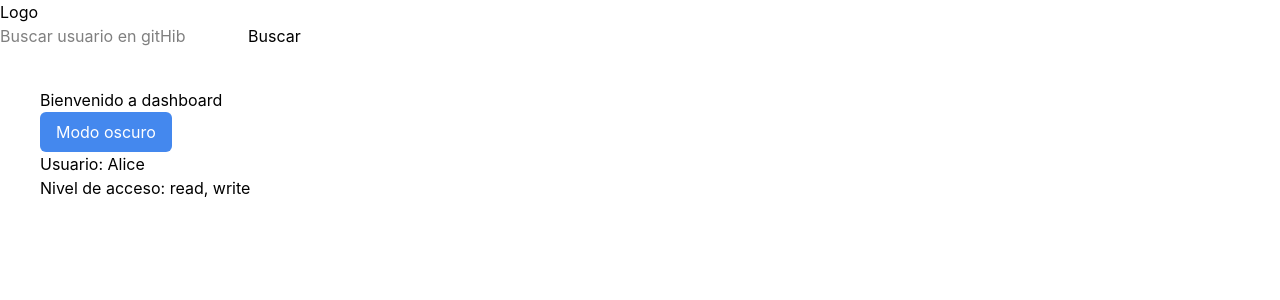
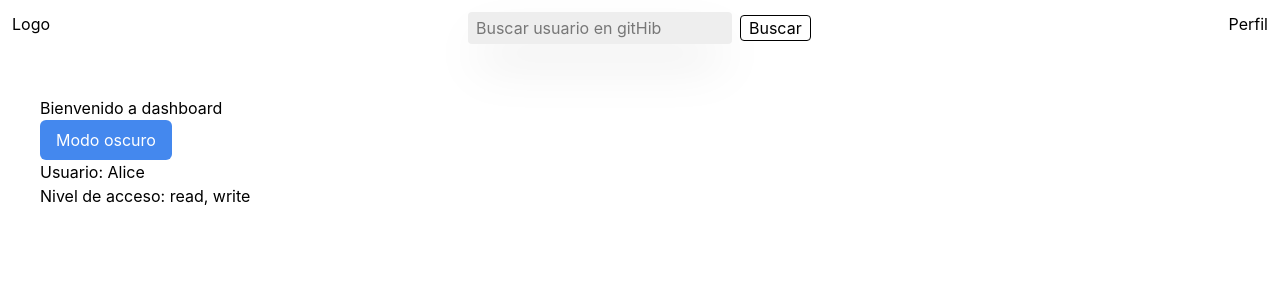
Before and after one commit to elgember/Acceso-type, a React (Vite) app: page / in a window 1280 px wide. Shown: the top 300 px of the page. Built offline with nearby package versions, Linux system fonts and the light colour scheme.

Commit message:
agrego stilos del a los seachBar, Navbar, UserCard

```diff
--- a/src/Components/Ui/Layout/Navbar.tsx
+++ b/src/Components/Ui/Layout/Navbar.tsx
@@ -1,8 +1,9 @@
-import { SearchBar } from "../SearchBar"
+import { SearchBar } from "../SearchBar";
+
 
 export const Navbar = () => {
     return (
-    <nav>
+    <nav className="bg-white dark:bg-[#333] dark:text-white flex justify-between gap-2 p-3 w-screen">
         <div>
             <h2>Logo</h2>
         </div>
@@ -10,7 +11,7 @@ export const Navbar = () => {
             <SearchBar />
         </div>
         <div>
-
+            <h2>Perfil</h2>
         </div>
     </nav>
     )
--- a/src/Components/Ui/SearchBar.tsx
+++ b/src/Components/Ui/SearchBar.tsx
@@ -1,10 +1,11 @@
 import { useSearch } from "@/Context/SearchContext"
 import React, { useState } from "react"
+import { UserCard } from "./UserCard";
 
 export const SearchBar = () => {
     const [val, setVal] = useState('');
 
-    const {search, loading} = useSearch();
+    const {search, loading, results} = useSearch();
 
     const handleSubmit = (e: React.FormEvent<HTMLFormElement>) => {
         e.preventDefault();
@@ -12,9 +13,18 @@ export const SearchBar = () => {
     }
 
     return (
-        <form onSubmit={handleSubmit}>
-            <input type="text" value={val} onChange={(e) => setVal(e.target.value)} placeholder="Buscar usuario en gitHib" />
-            <button type="submit" disabled={loading}>{loading ? 'Buscando...' : 'Buscar'}</button>
+        <form onSubmit={handleSubmit} className="w-full">
+            <input className="shadow-2xl bg-[#eee] text-black rounded px-2 py-1 mr-2" type="text" value={val} onChange={(e) => setVal(e.target.value)} placeholder="Buscar usuario en gitHib" />
+            <button className="border rounded px-2" type="submit" disabled={loading}>{loading ? 'Buscando...' : 'Buscar'}</button>
+            <div>
+                {!loading && results.length > 0 && (
+                    <div>
+                        {results.map((users) => (
+                            <UserCard key={users.id} users={users} />
+                        ))}
+                    </div>
+                )}
+            </div>
         </form>
     )
 }
--- a/src/Components/Ui/UserCard.tsx
+++ b/src/Components/Ui/UserCard.tsx
@@ -10,7 +10,6 @@ export const UserCard = ({ users }: UserCardProps) => {
         <img src={users.avatar_url} alt={`${users.login} avatar`}/>
         <h4>{users.login}</h4>
         <span>{users.type}</span>
-
     </div>
     )
 }
```
